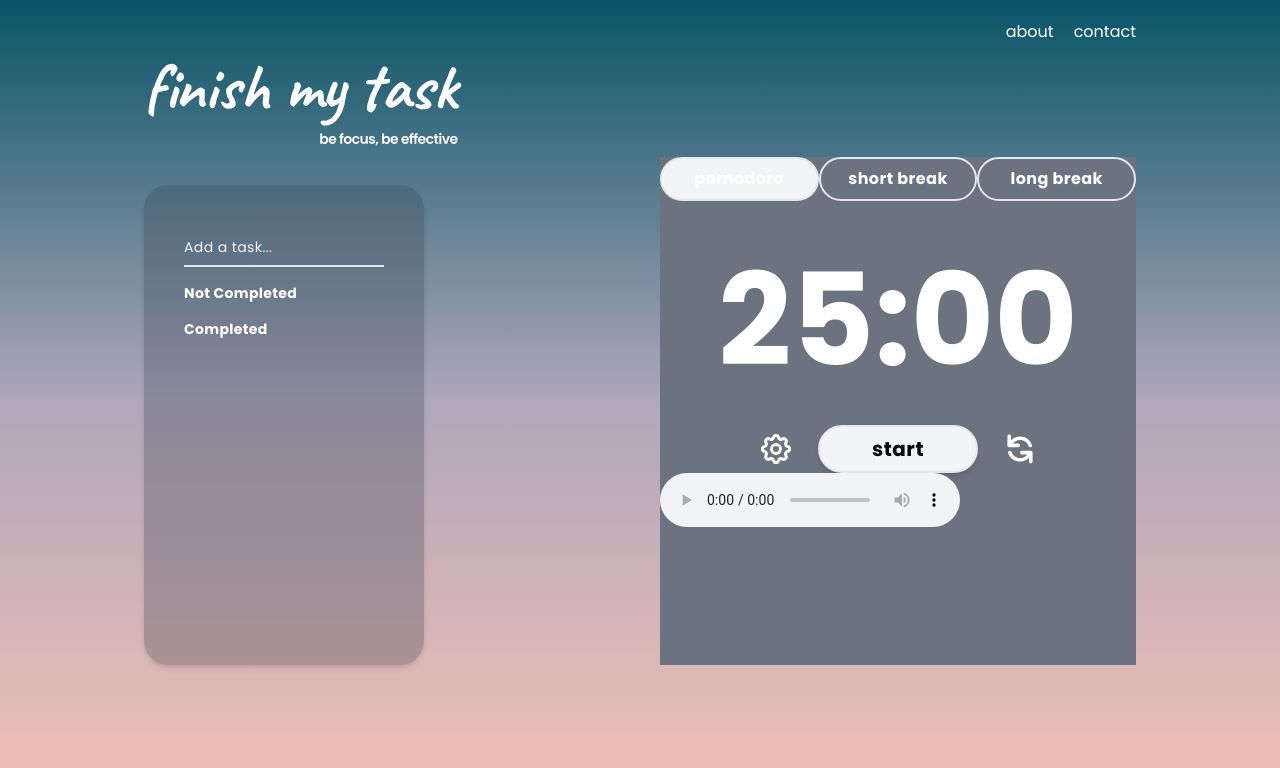
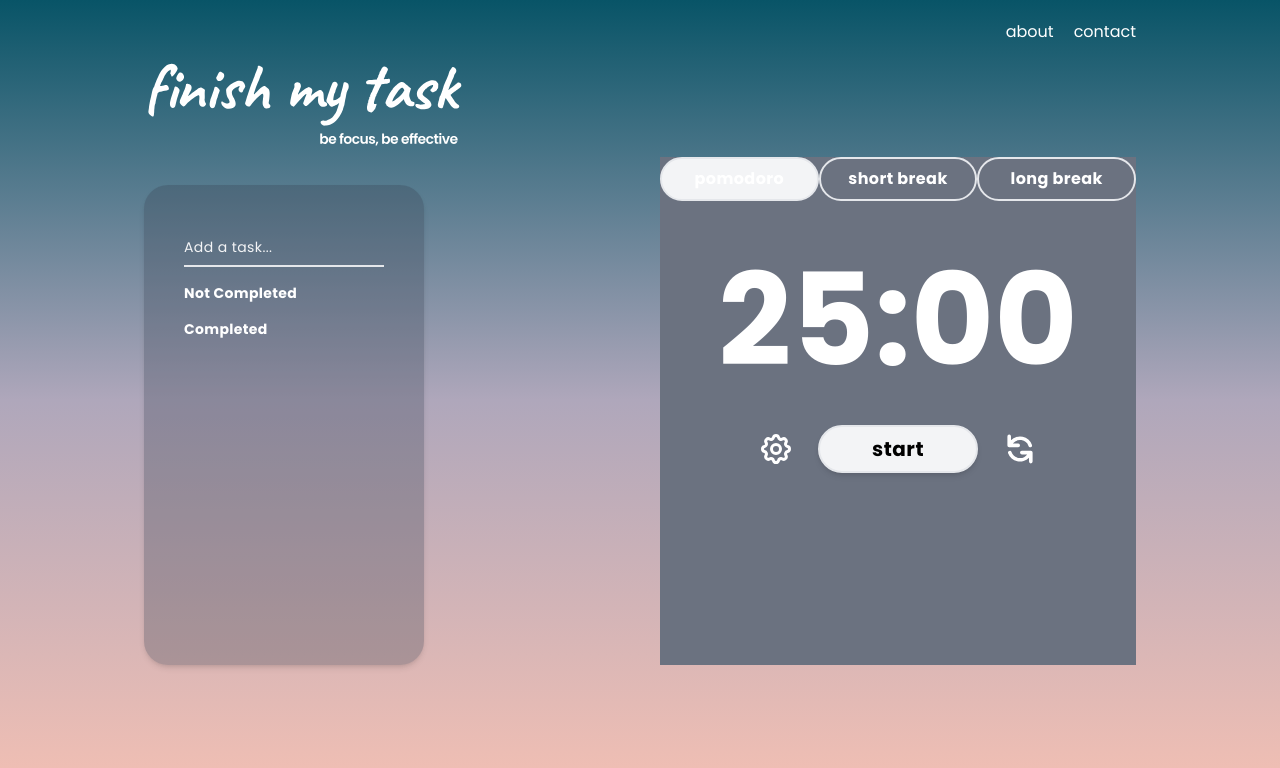
Before and after one commit to leecamm/finish-my-task, a Next.js app: page / in a window 1280 px wide. Shown: the top 768 px of the page. Built offline with nearby package versions, Linux system fonts and the light colour scheme.

Commit message:
feat: alarm when finished

```diff
--- a/components/Alarm.jsx
+++ b/components/Alarm.jsx
@@ -1,12 +1,12 @@
 import React from "react";
 
-const Alarm = () => {
+const Alarm = React.forwardRef((_, ref) => {
   return (
-    <audio controls>
+    <audio ref={ref}>
       <source src="/alarm.mp3" type="audio/mp3" />
       Your browser does not support the audio element.
     </audio>
   );
-};
+});
 
-export default Alarm;
+export default React.memo(Alarm);
--- a/components/Timer.jsx
+++ b/components/Timer.jsx
@@ -10,9 +10,9 @@ const Timer = ({
   ticking,
   setTicking,
   reset,
+  setOpenSetting,
 }) => {
   const options = ["pomodoro", "short break", "long break"];
-
   return (
     <div>
       <div className="flex justify-between">
@@ -36,7 +36,11 @@ const Timer = ({
         </h1>
       </div>
       <div className="flex justify-center items-center gap-x-6">
-        <button type="button" className="">
+        <button
+          type="button"
+          className=""
+          onClick={() => setOpenSetting((value) => !value)}
+        >
           <IconSetting />
         </button>
         <button
@@ -54,4 +58,4 @@ const Timer = ({
   );
 };
 
-export default Timer;
+export default React.memo(Timer);
```
